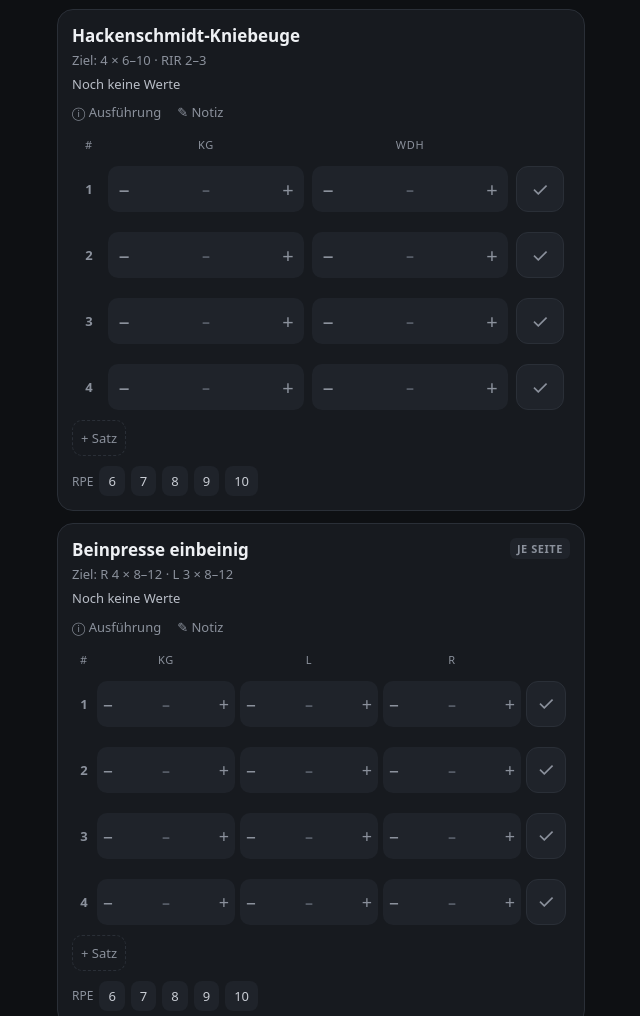
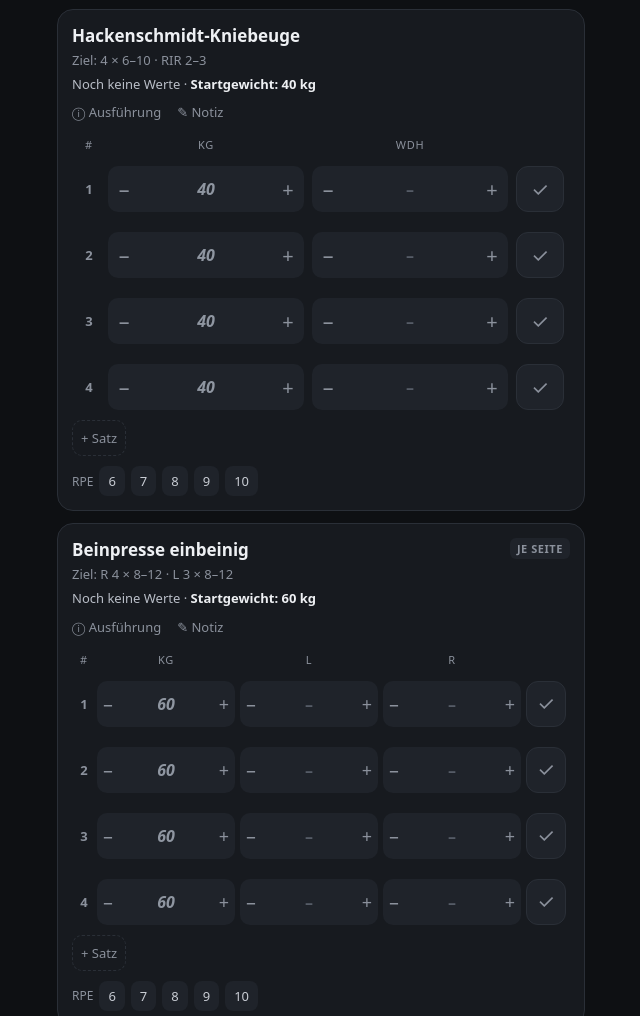
Before and after one commit to 95fvcmkv4p-a11y/training, a plain HTML site: page index.html in a window 1280 px wide. Shown: the part 1204-2220 px from the top of the page, without its empty margins (319-959 px from the left). Drawn offline with Linux system fonts and the light colour scheme.

Commit message:
Startgewichte für neue Übungen im Plan Phase IV
Neues Feld 'start' in plan.js: Solange eine Übung seit Planbeginn noch
nicht eingetragen ist, wird das Startgewicht als Vorschlag vorbefüllt
und auf der Karte angezeigt. Cache-Version auf v5.

Co-Authored-By: Claude Opus 5.5 <noreply@anthropic.com>

```diff
--- a/index.html
+++ b/index.html
@@ -239,6 +239,11 @@ function lastFor(exId, excludeId, before){
 }
 function buildSets(ex){
   const L = lastFor(ex.id), src = L ? L.e.sets.filter(hasVal) : [], out = [];
+  /* Startgewicht aus dem Plan, solange im neuen Plan noch nichts eingetragen ist (Wdh. bleiben leer) */
+  if (ex.start != null && (!L || L.s.date < (P.since || ''))){
+    for (let i = 0; i < ex.sets; i++) out.push({kg:ex.start, r:null, rR:null, done:false, c:{kg:1}});
+    return out;
+  }
   for (let i = 0; i < ex.sets; i++){
     const b = src[i] || src[src.length-1];
     out.push(b ? {kg:b.kg ?? null, r:b.r ?? null, rR:b.rR ?? null, done:false, c:{kg:1,r:1,rR:1}}
@@ -406,7 +411,7 @@ function workoutHTML(s, mode){
     h += `<div class="card ${complete ? 'complete' : ''}" data-card="${ex.id}">
       <div class="row between" style="align-items:flex-start"><div class="ex-title">${esc(ex.n)}</div>${ex.bfr ? '<span class="tag bfr">BFR</span>' : ex.side ? '<span class="tag">je Seite</span>' : ''}</div>
       <div class="meta">${ex.old ? 'Nicht mehr im Plan' : 'Ziel: ' + esc(ex.z)}</div>
-      <div class="last">${L ? 'Letztes Mal (' + fmtD(L.s.date) + '): ' + summary(ex, L.e.sets) + (cmp && sideCmp(ex, L.e.sets) ? ' · ' + sideCmp(ex, L.e.sets) : '') : 'Noch keine Werte'}</div>
+      <div class="last">${L ? 'Letztes Mal (' + fmtD(L.s.date) + '): ' + summary(ex, L.e.sets) + (cmp && sideCmp(ex, L.e.sets) ? ' · ' + sideCmp(ex, L.e.sets) : '') : 'Noch keine Werte'}${ex.start != null && (!L || L.s.date < (P.since || '')) ? ' · <b>Startgewicht: ' + fmtN(ex.start) + ' kg</b>' : ''}</div>
       <div class="links"><button class="link" data-act="cue" data-ex="${ex.id}">ⓘ Ausführung</button><button class="link" data-act="note" data-ex="${ex.id}">✎ Notiz${e.note ? ' •' : ''}</button></div>
       <div class="cue" ${UI.open['cue' + ex.id] ? '' : 'hidden'}>${esc(ex.cue)}</div>
       <textarea data-f="exnote" data-ex="${ex.id}" placeholder="Notiz zu ${esc(ex.n)}" ${UI.open['note' + ex.id] ? '' : 'hidden'}>${esc(e.note || '')}</textarea>
--- a/plan.js
+++ b/plan.js
@@ -7,6 +7,7 @@
    side   true = getrennt links/rechts
    rest   Pause in Sekunden (optional, sonst Standard aus Einstellungen)
    bfr    true = BFR-Block           cue   Ausführungshinweis
+   start  Startgewicht in kg für die erste Einheit im neuen Plan (gilt nur, solange seit 'since' noch nichts eingetragen ist)
    lsi    true = Seitenvergleich rechts/links × 100 anzeigen (Test-Tag)
    diff   true = Differenz rechts − links anzeigen (Umfang)
    Übungen, die aus dem Plan fliegen, gehören nach ARCHIV – dann bleiben Verlauf und Fortschritt sichtbar.
@@ -65,17 +66,17 @@ window.PLAN = {
   days: {
     A: { name: 'Beine 1', sub: 'Quadrizeps · einbeinig betont', warmup: 'a', leg: true, ex: [
       { id:'a_plyo', n:'Box Jump + Snap-down', z:'3 × 5 + 2 × 5 · nach Test: Jump Linear 3 × 5', sets:3, kg:false, rest:60, cue:'Box 30–40 cm. Hochspringen, absteigen – nicht abspringen. Landung leise, Knie über 2. Zehe. Nach bestandenem Test-Tag: Jump Linear (Stop-X) beidbeinig.' },
-      { id:'a_hack', n:'Hackenschmidt-Kniebeuge', z:'4 × 6–10 · RIR 2–3', sets:4, kg:true, rest:150, cue:'Startgewicht: Schlitten + ca. 40 kg. Tiefe zunächst bis ca. 100°, volle Tiefe erst bei gemessener Flexion ≥ 130°. 3 s ab. Gewicht = Zusatzlast ohne Schlitten.' },
-      { id:'a_presse1', n:'Beinpresse einbeinig', z:'R 4 × 8–12 · L 3 × 8–12', sets:4, kg:true, side:true, rest:90, cue:'Start ca. 60 kg. Rechts zuerst, links gleiche Last und Wdh. – nie mehr. 4. Satz nur rechts (L leer lassen).' },
+      { id:'a_hack', n:'Hackenschmidt-Kniebeuge', z:'4 × 6–10 · RIR 2–3', sets:4, kg:true, start:40, rest:150, cue:'Startgewicht: Schlitten + ca. 40 kg. Tiefe zunächst bis ca. 100°, volle Tiefe erst bei gemessener Flexion ≥ 130°. 3 s ab. Gewicht = Zusatzlast ohne Schlitten.' },
+      { id:'a_presse1', n:'Beinpresse einbeinig', z:'R 4 × 8–12 · L 3 × 8–12', sets:4, kg:true, start:60, side:true, rest:90, cue:'Start ca. 60 kg. Rechts zuerst, links gleiche Last und Wdh. – nie mehr. 4. Satz nur rechts (L leer lassen).' },
       { id:'a_ext1', n:'Beinstrecker einbeinig 90–40°', z:'R 4 × 12–15 · L 2 × 12–15', sets:4, kg:true, side:true, rest:75, cue:'Bewegungsbegrenzer auf 40°. Oben 2 s halten, 3 s ab. Wichtigste Übung für den Vastus lateralis. Ab 17.01.2027 volle Amplitude. Sätze 3–4 nur rechts.' },
-      { id:'a_bss', n:'Bulgarian Split Squat', z:'3 × 8–10 je Seite', sets:3, kg:true, side:true, rest:90, cue:'Start 2 × 10 kg (Gewicht = je Hand). Vorderer Fuß näher an der Bank → mehr Quadrizeps. Knie über der 2. Zehe.' },
-      { id:'a_lungepull', n:'Ausfallschritt mit seitlichem Zug (Stop-X)', z:'2 × 8 je Seite', sets:2, kg:true, side:true, cue:'Kabel 10 kg, Zug kommt von innen – Knie hält gegen das Einknicken.' },
-      { id:'a_wade1', n:'Wadenheben einbeinig', z:'3 × 12–15 je Seite', sets:3, kg:true, side:true, cue:'KH 10 kg. Volle Amplitude, oben 2 s. Einmal pro Zyklus Max-Test ohne Last (Ziel ≥ 25).' }
+      { id:'a_bss', n:'Bulgarian Split Squat', z:'3 × 8–10 je Seite', sets:3, kg:true, start:10, side:true, rest:90, cue:'Start 2 × 10 kg (Gewicht = je Hand). Vorderer Fuß näher an der Bank → mehr Quadrizeps. Knie über der 2. Zehe.' },
+      { id:'a_lungepull', n:'Ausfallschritt mit seitlichem Zug (Stop-X)', z:'2 × 8 je Seite', sets:2, kg:true, start:10, side:true, cue:'Kabel 10 kg, Zug kommt von innen – Knie hält gegen das Einknicken.' },
+      { id:'a_wade1', n:'Wadenheben einbeinig', z:'3 × 12–15 je Seite', sets:3, kg:true, start:10, side:true, cue:'KH 10 kg. Volle Amplitude, oben 2 s. Einmal pro Zyklus Max-Test ohne Last (Ziel ≥ 25).' }
     ]},
     B: { name: 'Beine 2', sub: 'Hüfte, hintere Kette, Beinbeuger', warmup: 'b', leg: true, ex: [
       { id:'b_plyo', n:'Side Hop beidbeinig (Stop-X)', z:'3 × 10 · erst nach Test-Tag', sets:3, kg:false, rest:60, cue:'Über eine Linie, klein und schnell. Vor dem Test-Tag stattdessen seitliche Landestabilisation beidbeinig 3 × 5.' },
-      { id:'b_trapbar', n:'Kreuzheben Trap Bar (Stop-X)', z:'4 × 5–6 · RIR 2–3', sets:4, kg:true, rest:150, cue:'Start 80 kg. Hüfte und Knie gleichzeitig strecken, Rücken neutral. +5 kg pro Zyklus, max. +10 %.' },
-      { id:'b_hipthrust', n:'Hip Thrust', z:'3 × 6–10', sets:3, kg:true, rest:120, cue:'Start 100 kg. Schulterblätter auf der Bank, Kinn zur Brust, oben 1 s Gesäß maximal anspannen.' },
+      { id:'b_trapbar', n:'Kreuzheben Trap Bar (Stop-X)', z:'4 × 5–6 · RIR 2–3', sets:4, kg:true, start:80, rest:150, cue:'Start 80 kg. Hüfte und Knie gleichzeitig strecken, Rücken neutral. +5 kg pro Zyklus, max. +10 %.' },
+      { id:'b_hipthrust', n:'Hip Thrust', z:'3 × 6–10', sets:3, kg:true, start:100, rest:120, cue:'Start 100 kg. Schulterblätter auf der Bank, Kinn zur Brust, oben 1 s Gesäß maximal anspannen.' },
       { id:'b_curl', n:'Beinbeuger sitzend', z:'3 × 10–12 + R 1 × 12', sets:4, kg:true, rest:90, cue:'Zyklus 1–2 bewusst leicht (RPE 6) – Entnahmestelle Semitendinosus. Danach normal steigern. 4. Satz einbeinig rechts.' },
       { id:'b_hampull', n:'Hamstring Pulls einbeinig', z:'3 × 8 je Seite · nur Zyklus 1–2', sets:3, kg:false, side:true, cue:'Rückenlage, Brücke halten, Ferse auf Slider/Ball weg und heran. Ab Zyklus 3 durch Nordics ersetzen.' },
       { id:'b_nordic', n:'Nordic Hamstrings (Stop-X)', z:'ab Zyklus 3: 2 × 4 → 3 × 6', sets:3, kg:false, rest:120, cue:'Nur exzentrisch, so weit kontrolliert möglich, mit Band-Unterstützung. Ziehen an der Entnahmestelle = Abbruch.' },
@@ -86,17 +87,17 @@ window.PLAN = {
     C: { name: 'Pull', sub: 'Rücken, Bizeps, Core + Quad-Mikrodosis', warmup: 'c', ex: [
       { id:'c_klimmzug', n:'Klimmzug', z:'3–4 × max. sauber · 1 Wdh. Reserve', sets:4, kg:true, rest:120, cue:'Schulterblätter zuerst nach unten-hinten. Unter 4 Wdh. pro Satz: Band. Ziel 4 × 8, dann Zusatzgewicht (kg = Zusatzgewicht, leer = Körpergewicht).' },
       { id:'c_ruderzug', n:'Rudern sitzend (Ruderzug)', z:'3 × 6–10', sets:3, kg:true, rest:120, cue:'Start 93 kg. Brust am Polster, hinten 1 s halten.' },
-      { id:'c_1armrow', n:'1-Arm Rudern im Ausfallschritt (Stop-X)', z:'3 × 8–10 je Seite', sets:3, kg:true, side:true, cue:'Kabel/KH 24 kg. Rechtes Bein vorn, wenn links zieht – Standbeinkontrolle unter Rotation.' },
+      { id:'c_1armrow', n:'1-Arm Rudern im Ausfallschritt (Stop-X)', z:'3 × 8–10 je Seite', sets:3, kg:true, start:24, side:true, cue:'Kabel/KH 24 kg. Rechtes Bein vorn, wenn links zieht – Standbeinkontrolle unter Rotation.' },
       { id:'c_latzug', n:'Latzug dual (Back-off)', z:'3 × 8–12 · letzter Satz bis Versagen', sets:3, kg:true, rest:120, cue:'Nach dem Klimmzug, holt das Volumen. Auch einarmig möglich. Ab 3 × 8 Klimmzügen nur noch 2 Sätze.' },
       { id:'c_facepull', n:'Face Pull', z:'3 × 15–20', sets:3, kg:true, cue:'Seil zur Stirn, Ellbogen hoch, Daumen nach hinten drehen.' },
-      { id:'c_hammer', n:'Hammer-Curl', z:'3 × 8–12', sets:3, kg:true, cue:'Start 12 kg. Ellbogen fixiert, kein Schwung.' },
+      { id:'c_hammer', n:'Hammer-Curl', z:'3 × 8–12', sets:3, kg:true, start:12, cue:'Start 12 kg. Ellbogen fixiert, kein Schwung.' },
       { id:'a_pallof', n:'Pallof Press', z:'3 × 12 je Seite', sets:3, kg:true, side:true, cue:'Anti-Rotation, Rumpf bleibt ruhig. Im Supersatz mit Suitcase Carry.' },
-      { id:'c_carry', n:'Suitcase Carry', z:'3 × 30 m je Seite', sets:3, kg:true, unit:'m', side:true, cue:'24 kg. Gewicht links tragen fordert die rechte Hüfte. Aufrecht, nicht zur Seite kippen.' },
+      { id:'c_carry', n:'Suitcase Carry', z:'3 × 30 m je Seite', sets:3, kg:true, start:24, unit:'m', side:true, cue:'24 kg. Gewicht links tragen fordert die rechte Hüfte. Aufrecht, nicht zur Seite kippen.' },
       { id:'x_quad', n:'Quad-Mikrodosis: Beinstrecker rechts (BFR)', z:'30-15-15-15 · 30 s Pause', sets:4, kg:true, bfr:true, rest:30, cue:'90–40°, 20–30 % 1RM, 50–80 % Verschlussdruck. Ohne Manschette: 3 × 20 mit 2 Wdh. Reserve. Danach Rad 25 min Zone 2 oder Laufeinheit.' }
     ]},
     D: { name: 'Push', sub: 'Brust, Schulter, Trizeps + Quad-Mikrodosis', warmup: 'd', ex: [
       { id:'d_khbank', n:'KH-Bankdrücken flach', z:'4 × 6–10', sets:4, kg:true, rest:120, cue:'Doppelprogression: erst 4 × 10 mit 24 kg, dann 26 kg. Ellbogen ca. 45°.' },
-      { id:'d_1armpress', n:'1-Arm Press mit Ausfallschritt (Stop-X)', z:'3 × 8–10 je Seite', sets:3, kg:true, side:true, rest:90, cue:'Start 14 kg. Rechtes Knie abwechselnd vorn und hinten. Rippen unten.' },
+      { id:'d_1armpress', n:'1-Arm Press mit Ausfallschritt (Stop-X)', z:'3 × 8–10 je Seite', sets:3, kg:true, start:14, side:true, rest:90, cue:'Start 14 kg. Rechtes Knie abwechselnd vorn und hinten. Rippen unten.' },
       { id:'d_schraeg', n:'KH-Schrägbankdrücken', z:'3 × 8–12', sets:3, kg:true, cue:'Bank ca. 30°, 18 kg.' },
       { id:'d_kabelrudern', n:'Sitzendes Kabelrudern', z:'3 × 10–15', sets:3, kg:true, cue:'Bleibt für die Balance Zug/Druck. Erst Schulterblätter zurück, dann Arme.' },
       { id:'d_seitheben', n:'Seitheben (Kabel oder KH)', z:'3 × 12–20', sets:3, kg:true, cue:'Bei 3 × 20 mit 8 kg: 10 kg.' },
--- a/sw.js
+++ b/sw.js
@@ -1,5 +1,5 @@
 /* Offline-Cache. Nach Änderungen an der App die Versionsnummer erhöhen. */
-const CACHE = 'trainingslog-v4';
+const CACHE = 'trainingslog-v5';
 const ASSETS = ['./', './index.html', './plan.js', './manifest.webmanifest', './icon-192.png', './icon-512.png', './apple-touch-icon.png'];
 
 self.addEventListener('install', e => {
```
